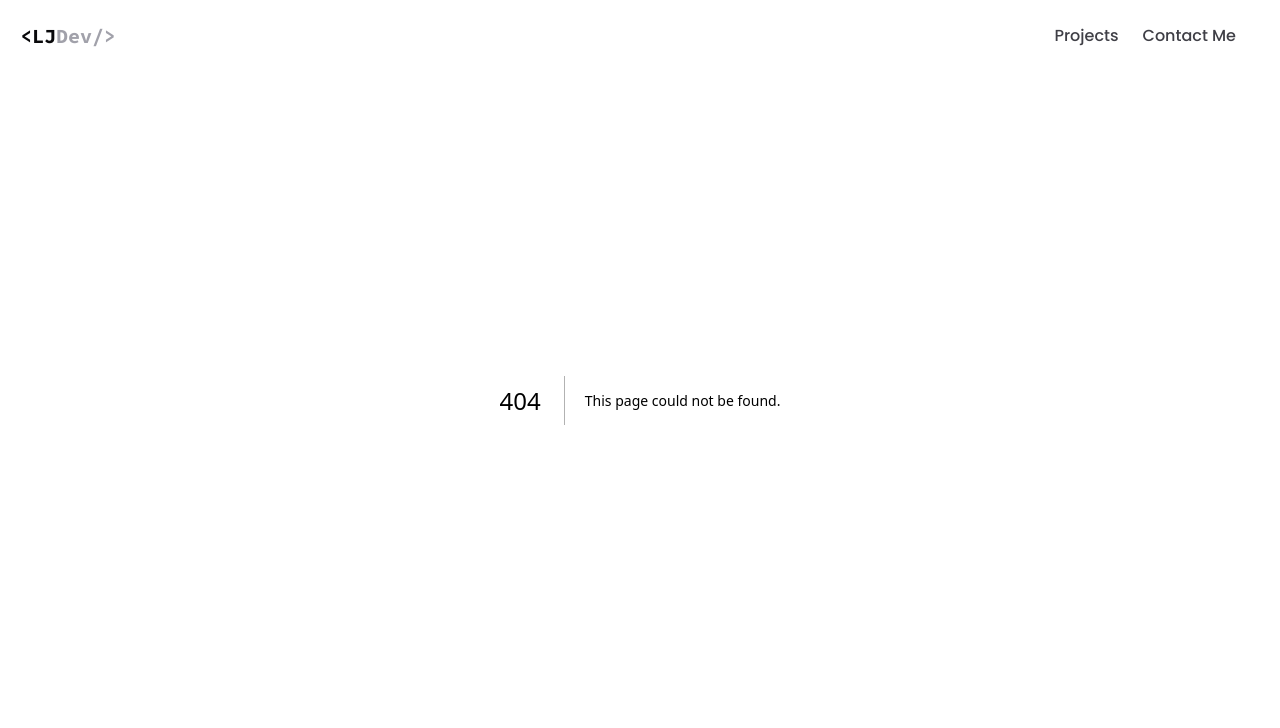
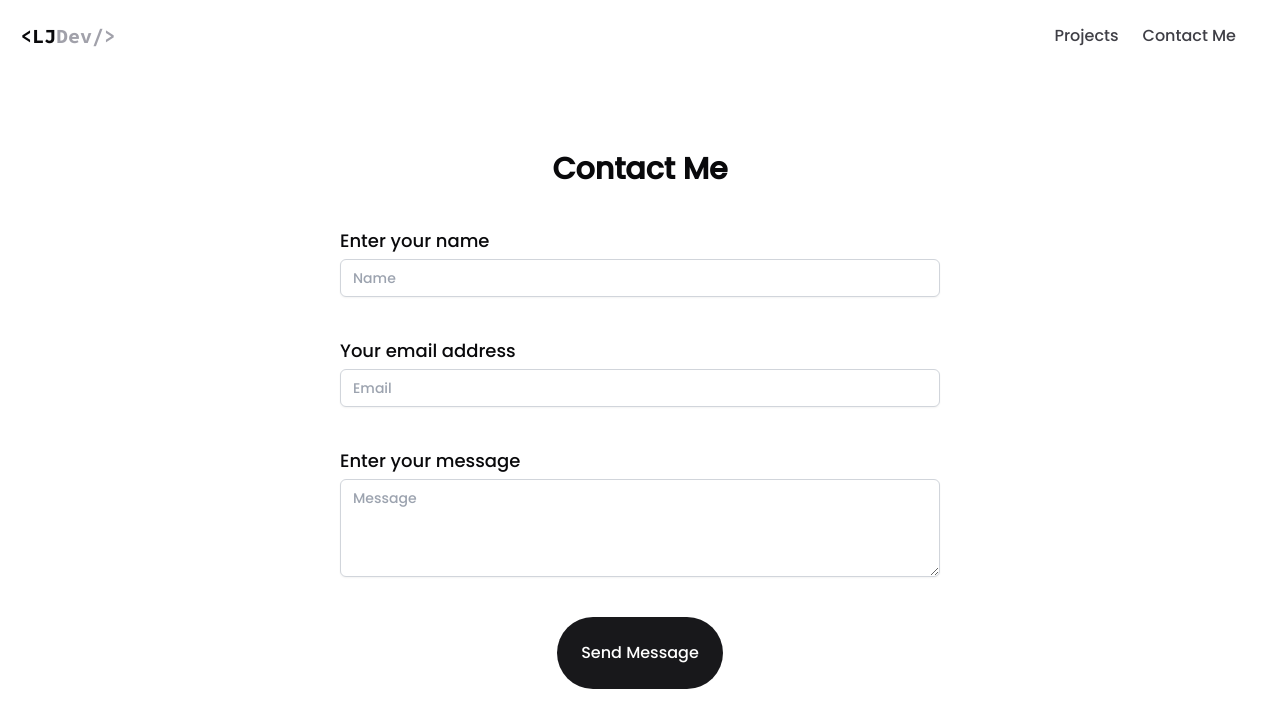
Before and after one commit to LUKEJOHNSON2021/NextJs-PortfolioWebsite, a Next.js app: page /contact-me in a window 1280 px wide. Before the commit this address had no page. Shown: the top 728 px of the page. Built offline with nearby package versions, Linux system fonts and the light colour scheme.

Commit message:
trying contact-me

```diff
--- a/src/app/(main)/(pages)/Contact/page.tsx
+++ b/src/app/(main)/(pages)/contact-me/page.tsx
@@ -1,4 +1,3 @@
-"use client";
 import EmailForm from "@/components/ui/email-form";
 import React from "react";
 
--- a/src/components/navigation/mobile-nav.tsx
+++ b/src/components/navigation/mobile-nav.tsx
@@ -60,7 +60,7 @@ export default function MobileMenu() {
               <Link href="/projects" className="text-xl text-zinc-700 hover:text-zinc-900 font-medium" onClick={() => setIsMenuOpen(false)}>
                 Projects
               </Link>
-              <Link href="/contact" className="text-xl text-zinc-700 hover:text-zinc-900 font-medium" onClick={() => setIsMenuOpen(false)}>
+              <Link href="/contact-me" className="text-xl text-zinc-700 hover:text-zinc-900 font-medium" onClick={() => setIsMenuOpen(false)}>
                 Contact Me
               </Link>
               <button className="text-zinc-500 text-lg" onClick={() => setIsMenuOpen(false)} aria-label="Close Menu">
--- a/src/components/navigation/static-nav-bar.tsx
+++ b/src/components/navigation/static-nav-bar.tsx
@@ -8,7 +8,7 @@ export default function StaticNavBar() {
         <Link href="/projects" className=" transition font-medium dark:text-zinc-400 dark:hover:text-zinc-200 text-zinc-700 hover:text-zinc-900">
           Projects
         </Link>
-        <Link href="/contact" className=" transition font-medium dark:text-zinc-400 dark:hover:text-zinc-200 text-zinc-700 hover:text-zinc-900">
+        <Link href="/contact-me" className=" transition font-medium dark:text-zinc-400 dark:hover:text-zinc-200 text-zinc-700 hover:text-zinc-900">
           Contact Me
         </Link>
       </div>
```
